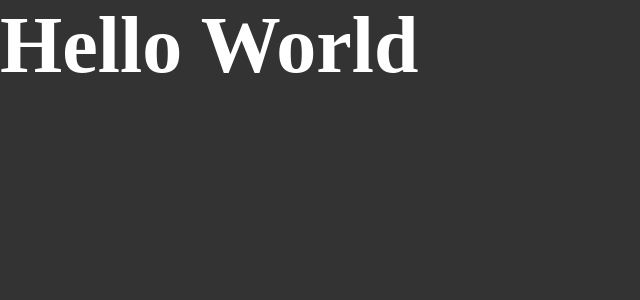
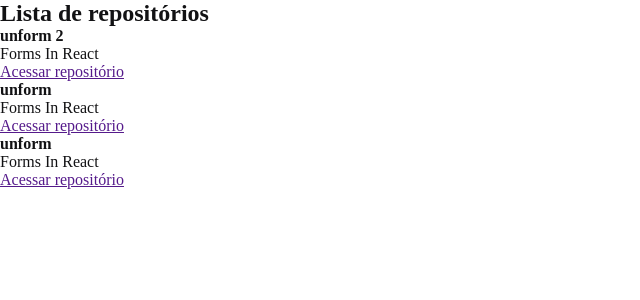
Before and after one commit to fjmeskta/01-githubexplorer, a React app: page / in a window 1280 px wide. Shown: the top 300 px of the page, without its empty margins (0-640 px from the left). Built offline with nearby package versions, Linux system fonts and the light colour scheme; the HTML template or start-up script is replaced by a standard one.

Commit message:
componente RepositoryList

```diff
--- a/src/App.jsx
+++ b/src/App.jsx
@@ -1,4 +1,5 @@
+import { RepositoryList } from './components/RepositoryList';
 import './styles/global.scss';
 export function App() {
-  return <h1>Hello World</h1>
+  return <RepositoryList />
 }
--- /dev/null
+++ b/src/components/RepositoryList.jsx
@@ -0,0 +1,32 @@
+const repositoryName = 'unform 2'
+export function RepositoryList() {
+  return (
+    <section id="repositoryList">
+      <h1>Lista de repositórios</h1>
+      <ul>
+        <li>
+          <strong>{repositoryName}</strong>
+          <p>Forms In React</p>
+          <a href="">
+            Acessar repositório
+          </a>
+        </li>
+        <li>
+          <strong>unform</strong>
+          <p>Forms In React</p>
+          <a href="">
+            Acessar repositório
+          </a>
+        </li>
+        <li>
+          <strong>unform</strong>
+          <p>Forms In React</p>
+          <a href="">
+            Acessar repositório
+          </a>
+        </li>
+      </ul>
+    </section>
+  );
+
+}
--- a/src/styles/global.scss
+++ b/src/styles/global.scss
@@ -5,10 +5,8 @@
 }
 
 body {
-  font: Arial, Helvetica, sans-serif;
-  background: #333;
-  color:#fff;
-  h1 {
-    font-size: 80px;
-  }
+  font: "Helvetica Neue", Arial, sans-serif;
+
+  color:#121214;
+
 }
```
